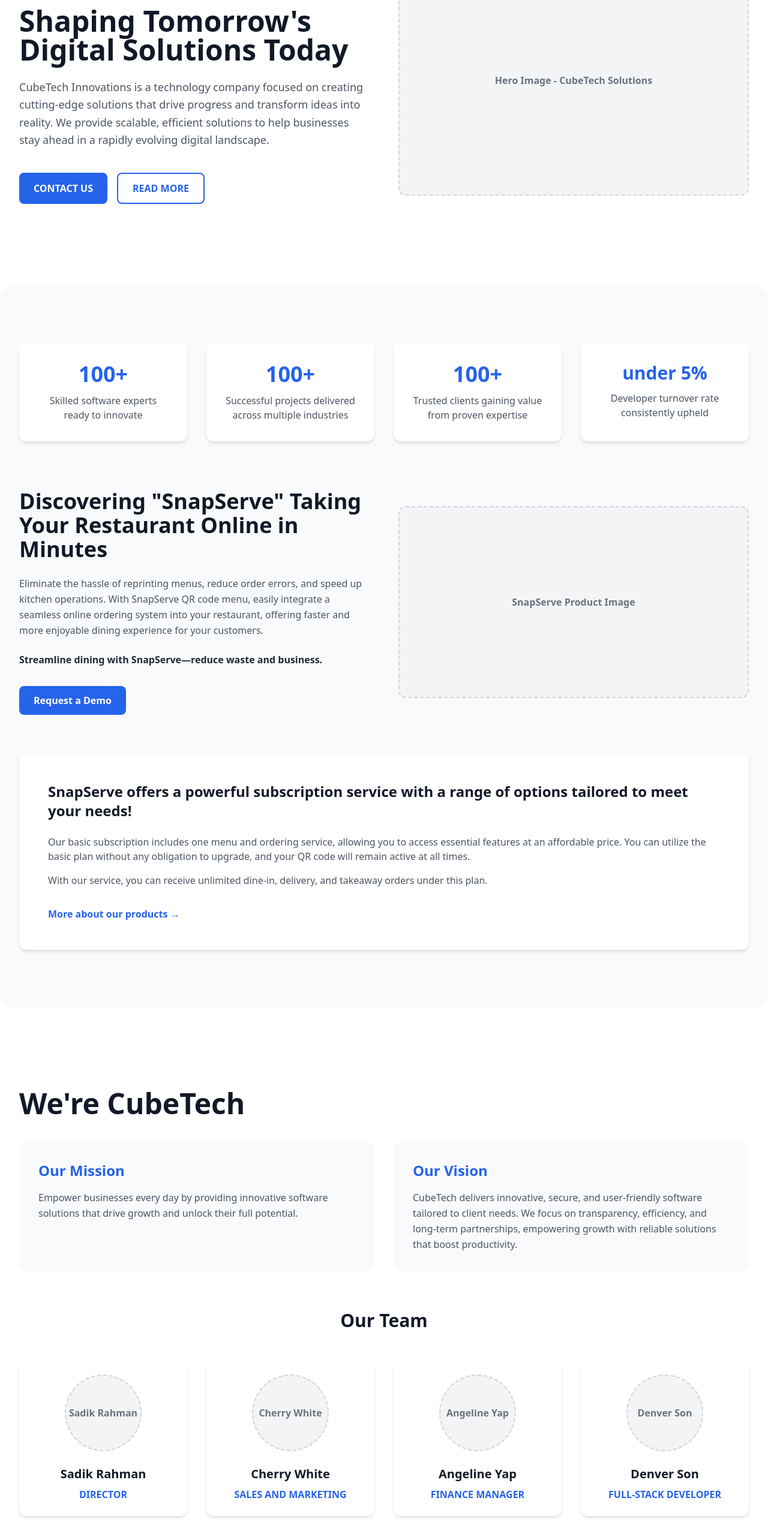
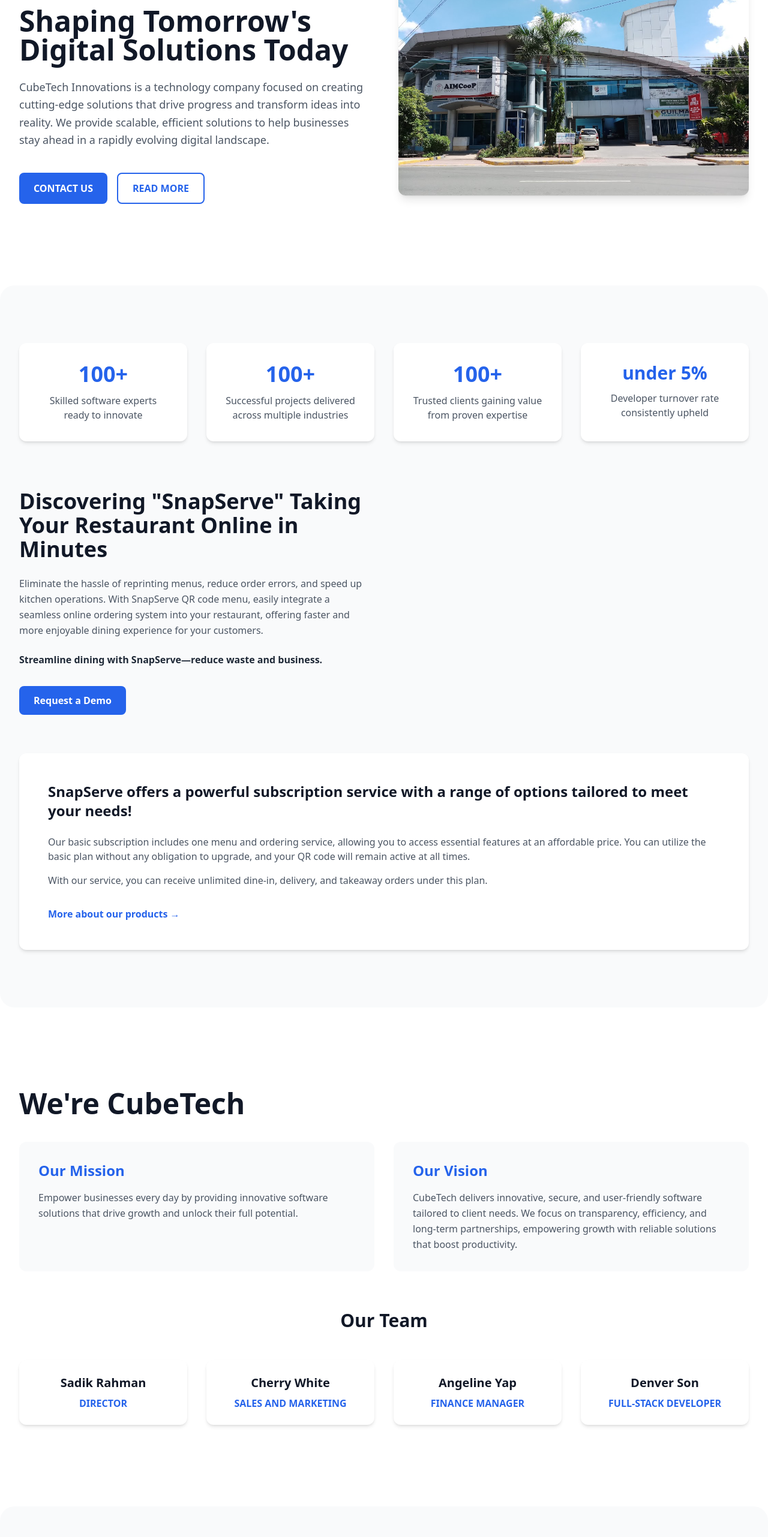
Before and after one commit to KWilanF/Fegarido-WebDev-HomePage, a React (Create React App) app: page / in a window 1280 px wide. Shown: the part 234-2797 px from the top of the page at 60% size. Built offline with nearby package versions, Linux system fonts and the light colour scheme.

Commit message:
update the home

```diff
--- a/src/components/Home.js
+++ b/src/components/Home.js
@@ -1,4 +1,6 @@
 import React from 'react';
+import heroImage from '../assets/img.jpg';
+
 
 const Home = () => {
   return (
@@ -28,11 +30,13 @@ const Home = () => {
             </div>
           </div>
 
-          {/* Image Placeholder - Replace with actual hero image */}
+          {/* Hero Image */}
           <div className="lg:w-1/2">
-            <div className="bg-gray-100 border-2 border-dashed border-gray-300 rounded-xl h-80 md:h-96 w-full flex items-center justify-center text-gray-500 font-semibold">
-              Hero Image - CubeTech Solutions
-            </div>
+            <img
+              src={heroImage}
+              alt="CubeTech Solutions"
+              className="rounded-xl h-80 md:h-96 w-full object-cover shadow-lg"
+            />
           </div>
         </div>
       </section>
@@ -75,11 +79,9 @@ const Home = () => {
               </button>
             </div>
 
-            {/* Image Placeholder - Replace with actual product image */}
+            {/* Product Image */}
             <div className="lg:w-1/2">
-              <div className="bg-gray-100 border-2 border-dashed border-gray-300 rounded-xl h-80 w-full flex items-center justify-center text-gray-500 font-semibold">
-                SnapServe Product Image
-              </div>
+
             </div>
           </div>
 
@@ -127,35 +129,30 @@ const Home = () => {
         <div>
           <h3 className="text-3xl font-bold text-gray-900 text-center mb-12">Our Team</h3>
           <div className="grid grid-cols-1 sm:grid-cols-2 lg:grid-cols-4 gap-8">
+            {/* Team Member 1 */}
             <div className="bg-white p-6 rounded-xl shadow-md text-center hover:shadow-lg transition duration-300">
-              {/* Image Placeholder - Replace with actual team member photo */}
-              <div className="w-32 h-32 mx-auto mb-6 bg-gray-100 border-2 border-dashed border-gray-300 rounded-full flex items-center justify-center text-gray-500 font-semibold">
-                Sadik Rahman
-              </div>
+
               <h4 className="text-xl font-bold text-gray-900 mb-2">Sadik Rahman</h4>
               <p className="text-blue-600 font-semibold">DIRECTOR</p>
             </div>
 
+            {/* Team Member 2 */}
             <div className="bg-white p-6 rounded-xl shadow-md text-center hover:shadow-lg transition duration-300">
-              <div className="w-32 h-32 mx-auto mb-6 bg-gray-100 border-2 border-dashed border-gray-300 rounded-full flex items-center justify-center text-gray-500 font-semibold">
-                Cherry White
-              </div>
+
               <h4 className="text-xl font-bold text-gray-900 mb-2">Cherry White</h4>
               <p className="text-blue-600 font-semibold">SALES AND MARKETING</p>
             </div>
 
+            {/* Team Member 3 */}
             <div className="bg-white p-6 rounded-xl shadow-md text-center hover:shadow-lg transition duration-300">
-              <div className="w-32 h-32 mx-auto mb-6 bg-gray-100 border-2 border-dashed border-gray-300 rounded-full flex items-center justify-center text-gray-500 font-semibold">
-                Angeline Yap
-              </div>
+
               <h4 className="text-xl font-bold text-gray-900 mb-2">Angeline Yap</h4>
               <p className="text-blue-600 font-semibold">FINANCE MANAGER</p>
             </div>
 
+            {/* Team Member 4 */}
             <div className="bg-white p-6 rounded-xl shadow-md text-center hover:shadow-lg transition duration-300">
-              <div className="w-32 h-32 mx-auto mb-6 bg-gray-100 border-2 border-dashed border-gray-300 rounded-full flex items-center justify-center text-gray-500 font-semibold">
-                Denver Son
-              </div>
+
               <h4 className="text-xl font-bold text-gray-900 mb-2">Denver Son</h4>
               <p className="text-blue-600 font-semibold">FULL-STACK DEVELOPER</p>
             </div>
```
Also changed, not shown: src/assets/img.jpg (added).
